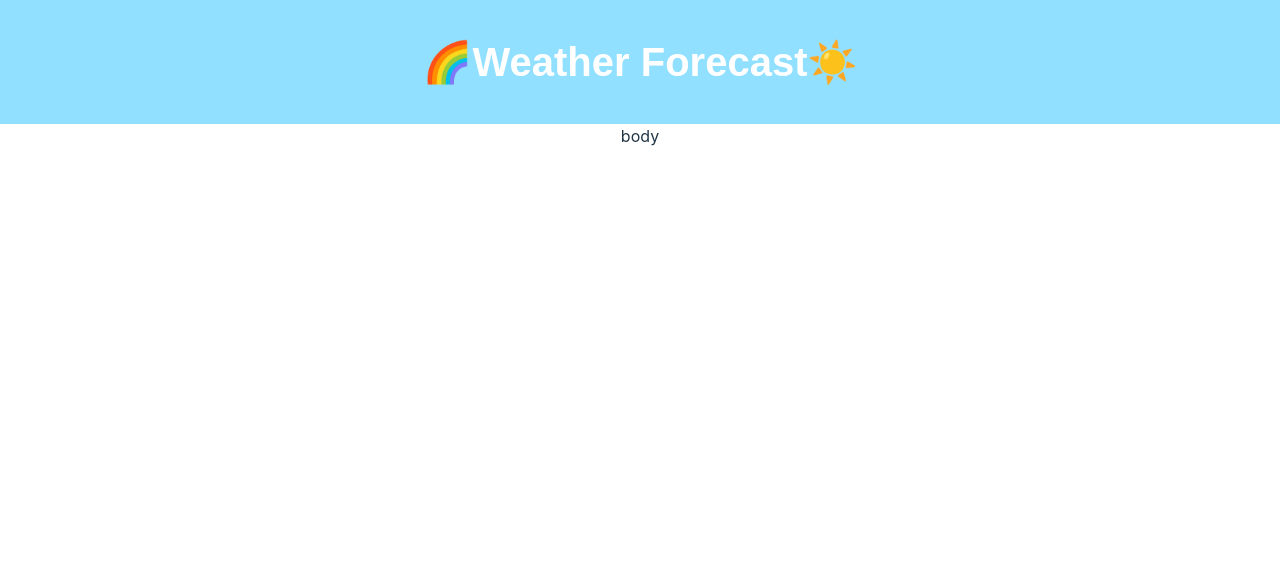
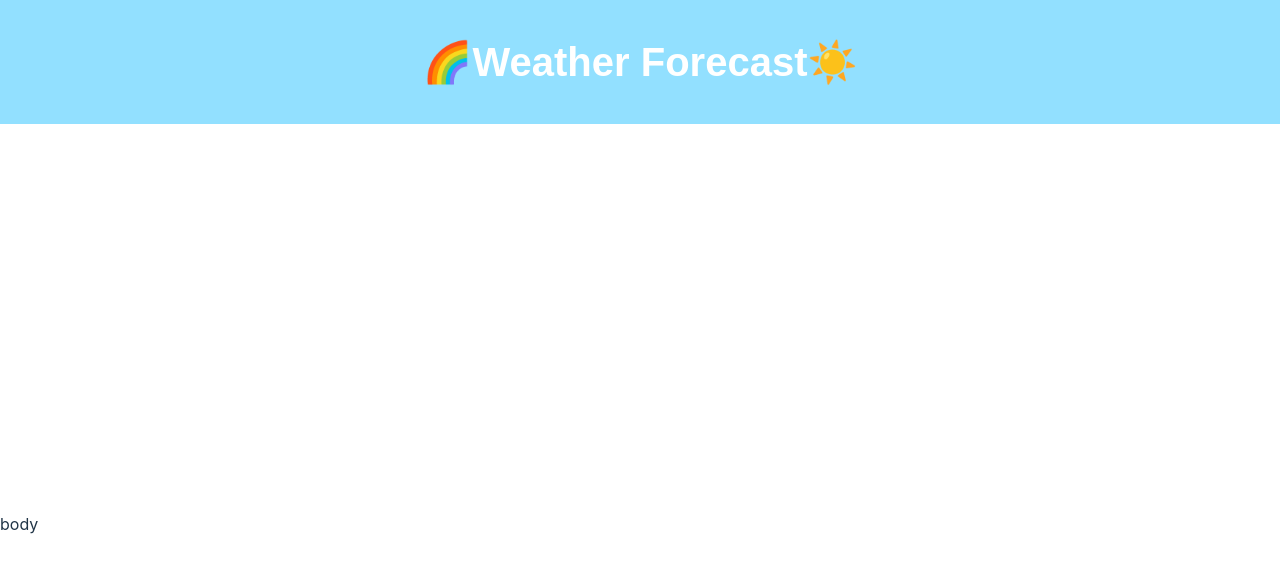
Before and after one commit to GO-SOPT-WEB/SiYeonLee, a React (Vite) app in the folder week4/weather/: page / in a window 1280 px wide. Shown: the top 572 px of the page. Built offline with nearby package versions, Linux system fonts and the light colour scheme.

Commit message:
chore: relocate body tag + branch test

```diff
--- a/week4/weather/src/App.tsx
+++ b/week4/weather/src/App.tsx
@@ -29,7 +29,7 @@ function App() {
     <MainArea>
       <Header />
       <div>
-        body <body></body>
+        <body>body </body>
       </div>
       {/* <Comp value="클릭" onClick={onclick} /> */}
     </MainArea>
```
